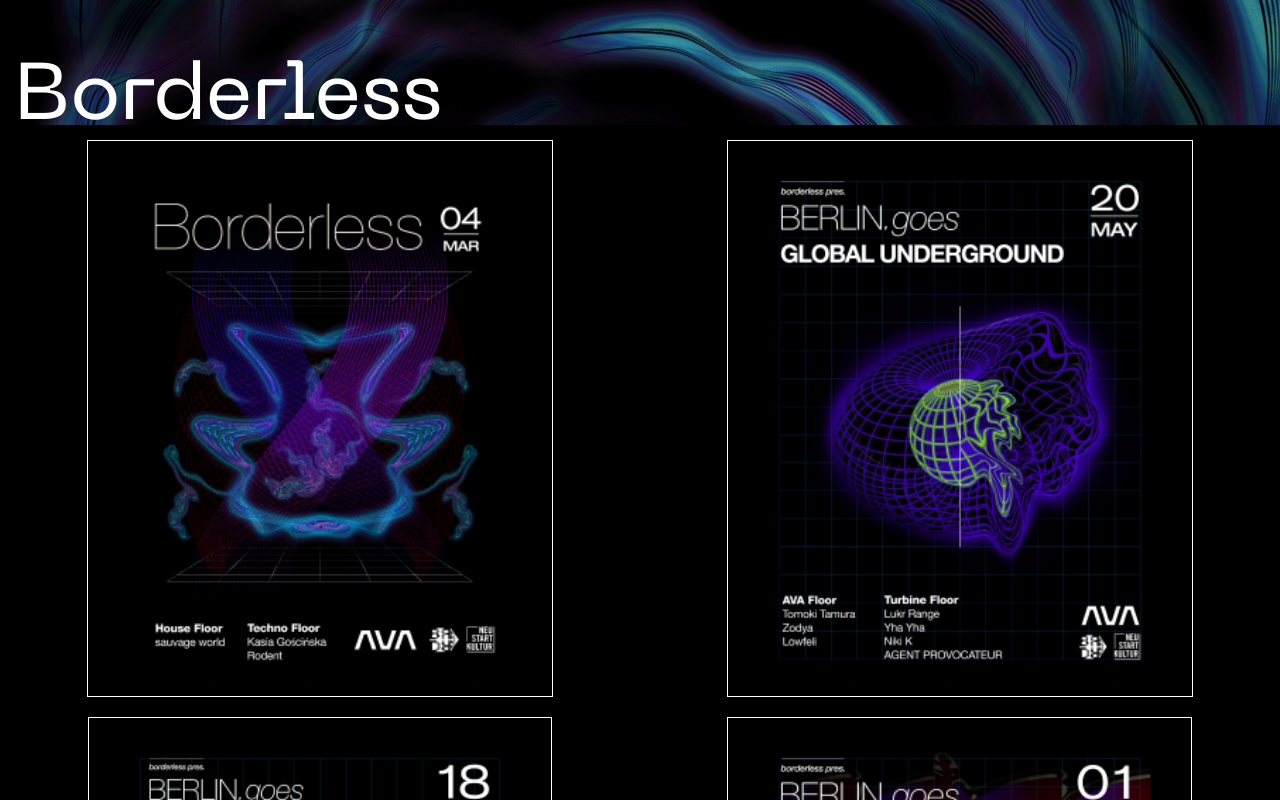
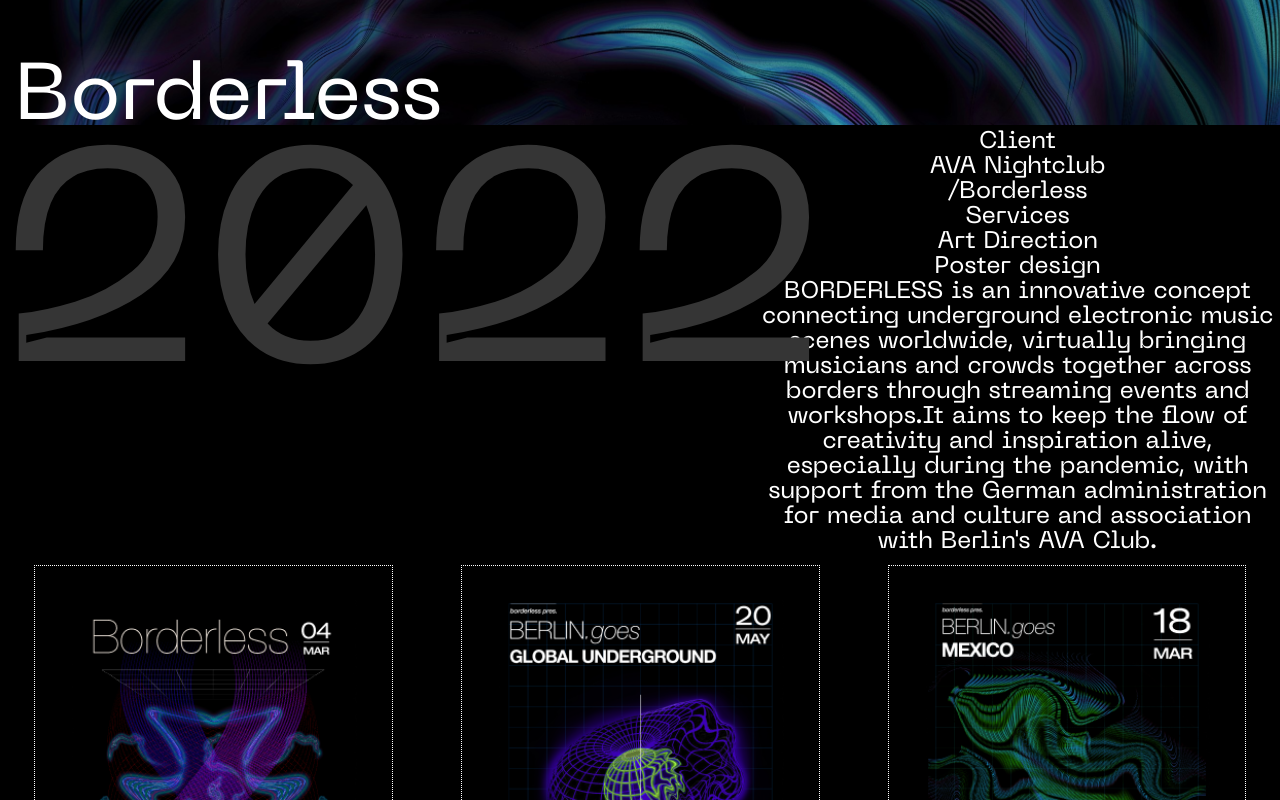
Before and after one commit to matigobbi/guille-portfolio, a React (Vite) app: page /artdirect in a window 1280 px wide. Shown: the part 840-1640 px from the top of the page. Built offline with nearby package versions, Linux system fonts and the light colour scheme.

Commit message:
art direct with texxt

```diff
--- a/src/components/About.css
+++ b/src/components/About.css
@@ -1,6 +1,4 @@
 .container {
-  border: 1px solid black;
-  box-shadow: 0px 4px 4px 0px rgba(0, 0, 0, 0.25);
   color: white;
   display: flex;
   flex-direction: column;
@@ -52,16 +50,14 @@
   top: 734px;
   left: 0;
   text-align: left;
+  background: transparent;
 }
 
 .imageContainer {
   background-color: #d9d9d9;
-  display: flex;
-  flex-direction: column;
   width: 40%;
-  align-items: flex-start;
   padding-top: 9rem;
-  padding-bottom: 26rem;
+  padding-bottom: 10rem;
   padding-left: 0.75rem;
 }
 
--- a/src/components/Artdirect.css
+++ b/src/components/Artdirect.css
@@ -36,5 +36,28 @@
 .images-container div{
   padding: 0px 35px;
   margin: 10px 5px;
-  border: 1px solid;
+  border: 1px dotted;
 }
+
+.images-container img{
+  max-height: 380px;
+}
+
+.borderless-2022{
+  position: absolute;
+  left: 0;
+  color: #353535;
+  font-size: calc((100vw - 4.5rem) / 4);
+  background: transparent;
+}
+
+.container-texto-borderless{
+  position: relative;
+  padding-left: 59%;
+  font-size: 1.5rem;
+}
+
+/* .text-container span{
+   z-index: 50;
+
+} */
--- a/src/components/Artdirect.jsx
+++ b/src/components/Artdirect.jsx
@@ -9,6 +9,29 @@
       <div className="container-borderless">
         <img src="images/artdirect-fondo.jpeg" alt="" />
         <div className="borderless">Borderless</div>
+      </div>
+      <div className="container-texto-borderless">
+        <p className="borderless-2022">2022</p>
+          <div className="two-text-container">
+            <div>
+              Client <br/>
+              AVA Nightclub <br/>
+              /Borderless
+            </div>
+            <div>
+              Services <br/>
+              Art Direction <br/>
+              Poster design
+            </div>
+          </div>
+        <div className="text-container">
+          <span>
+           BORDERLESS is an innovative concept connecting underground electronic music scenes worldwide, virtually bringing musicians and crowds together across borders through streaming events and workshops.
+          </span>
+          <span>
+            It aims to keep the flow of creativity and inspiration alive, especially during the pandemic, with support from the German administration for media and culture and association with Berlin's AVA Club.
+          </span>
+        </div>
       </div>
       <div className="images-container">
         <div><img src="images/artdirect-1.png" alt="" /></div>
--- a/src/components/Nav/Nav.css
+++ b/src/components/Nav/Nav.css
@@ -11,7 +11,6 @@
   margin-right: 28px;
   margin-left: 18px;
   line-height: 1.2;
-  background: var(--background);
 }
 
 nav a {
@@ -87,8 +86,7 @@
     top: 49.5%;
     left: 49.5%;
   }
-    text-shadow: none;
-  }
+
 }
 
 @keyframes glitch {
```
